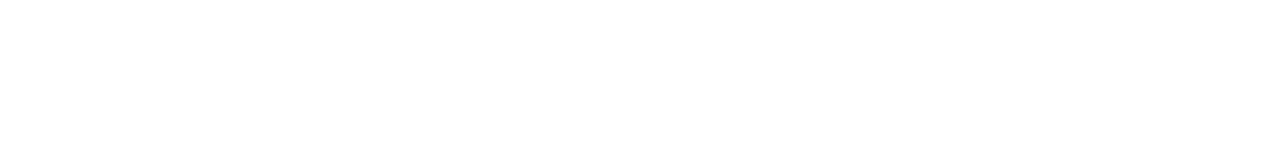
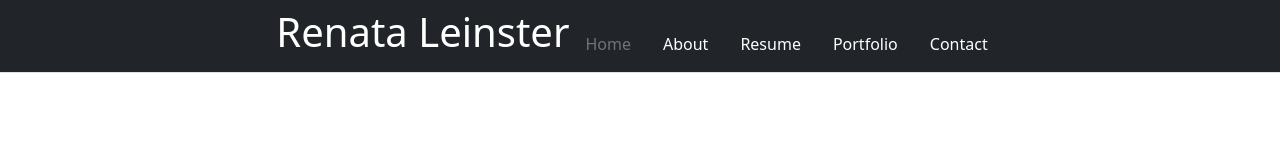
Before and after one commit to SioChan1/resume, a plain HTML site: page index.html in a window 1280 px wide. Drawn offline with nearby package versions, Linux system fonts and the light colour scheme.

Commit message:
Header adjustments

```diff
--- a/index.html
+++ b/index.html
@@ -4,8 +4,48 @@
     <meta charset="UTF-8">
     <meta name="viewport" content="width=device-width, initial-scale=1.0">
     <title>Renata Resume</title>
+
+    <link rel="stylesheet" href="style.css">
+    <link href="https://cdn.jsdelivr.net/npm/bootstrap@5.3.3/dist/css/bootstrap.min.css" rel="stylesheet" integrity="sha384-QWTKZyjpPEjISv5WaRU9OFeRpok6YctnYmDr5pNlyT2bRjXh0JMhjY6hW+ALEwIH" crossorigin="anonymous">
 </head>
 <body>
+    <header>
+        <div class="px-3 py-2 text-bg-dark border-bottom">
+          <div class="container">
+            <div class="d-flex flex-wrap align-items-end justify-content-center ">
+                <h1>Renata Leinster</h1>
+              <ul class="nav col-12 col-lg-auto my-2 justify-content-center my-md-0 text-small">
+                <li>
+                  <a href="#" class="nav-link text-secondary">
+                    Home
+                  </a>
+                </li>
+                <li>
+                  <a href="#" class="nav-link text-white">
+                    About
+                  </a>
+                </li>
+                <li>
+                  <a href="#" class="nav-link text-white">
+                    Resume
+                  </a>
+                </li>
+                <li>
+                  <a href="#" class="nav-link text-white">
+                    Portfolio
+                  </a>
+                </li>
+                <li>
+                  <a href="#" class="nav-link text-white">
+                    Contact
+                  </a>
+                </li>
+              </ul>
+            </div>
+          </div>
+        </div>
+      </header>
 
+    <script src="https://cdn.jsdelivr.net/npm/bootstrap@5.3.3/dist/js/bootstrap.bundle.min.js" integrity="sha384-YvpcrYf0tY3lHB60NNkmXc5s9fDVZLESaAA55NDzOxhy9GkcIdslK1eN7N6jIeHz" crossorigin="anonymous"></script>
 </body>
 </html>
```
Also changed, not shown: assets/house-heart.svg (added), style.css (added).
